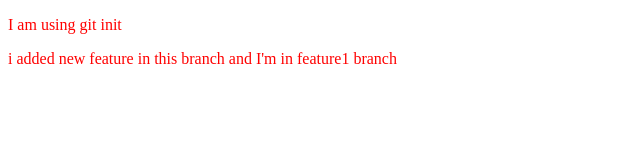
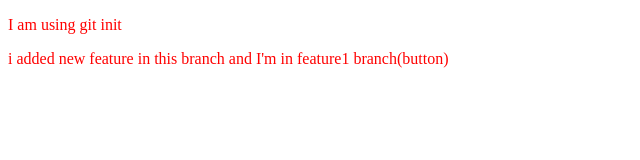
Before and after one commit to Onkar432/LocalRepo, a plain HTML site: page index.html in a window 1280 px wide. Shown: the full height of the page, 0-640 px from the left. Drawn offline with Linux system fonts and the light colour scheme.

```diff
--- a/index.html
+++ b/index.html
@@ -10,7 +10,7 @@
 
 <body>
     <p>I am using git init</p>
-    <p>i added new feature in this branch and I'm in feature1 branch</p>
+    <p>i added new feature in this branch and I'm in feature1 branch(button)</p>
 </body>
 
 </html>
```
